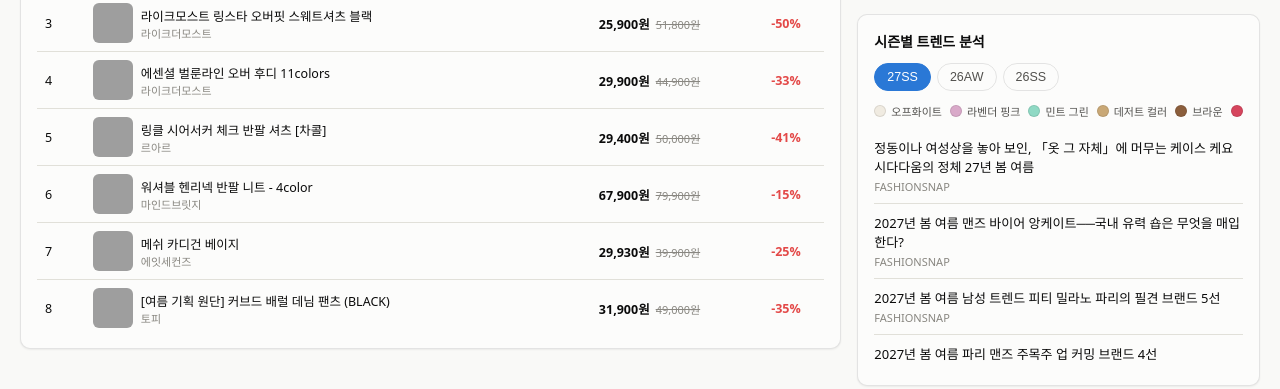
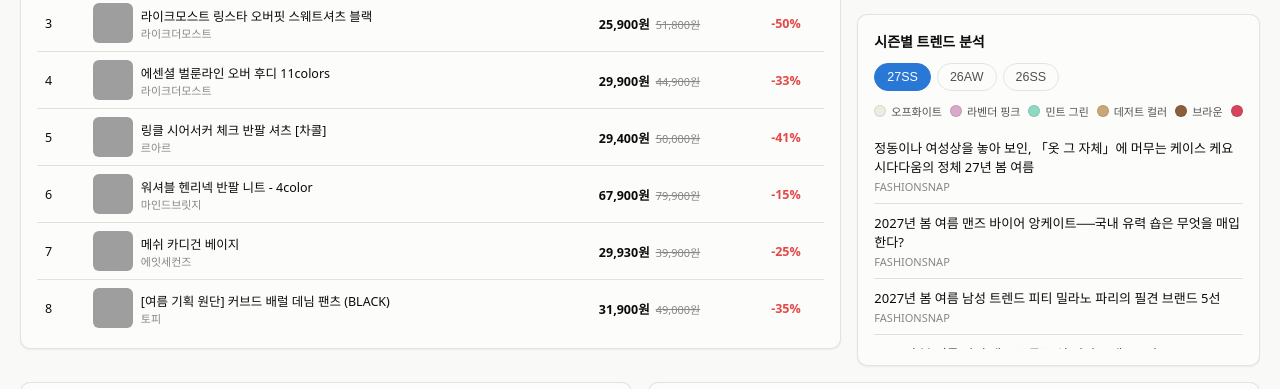
Before and after one commit to dlgksgml1158-commits/musinsa-fashion-dashboard, a plain HTML site: page index.html in a window 1280 px wide. Shown: the part 859-1248 px from the top of the page. Drawn offline with Linux system fonts and the light colour scheme; grey boxes are pictures that could not be loaded.

Commit message:
Reduce trend list max-height to offset the added color palette row, keeping the stack under 실시간 랭킹 height

```diff
--- a/index.html
+++ b/index.html
@@ -134,7 +134,7 @@
   .news-item .meta { font-size: 11px; color: var(--text-muted); }
 
   .scroll-box { max-height: 340px; overflow-y: auto; }
-  #seasonal-trend-body { max-height: 240px; overflow-y: auto; }
+  #seasonal-trend-body { max-height: 220px; overflow-y: auto; }
   #season-color-palette {
     display: flex; flex-wrap: nowrap; overflow-x: auto; gap: 8px; margin-bottom: 10px;
     cursor: grab; scroll-snap-type: x proximity;
```
